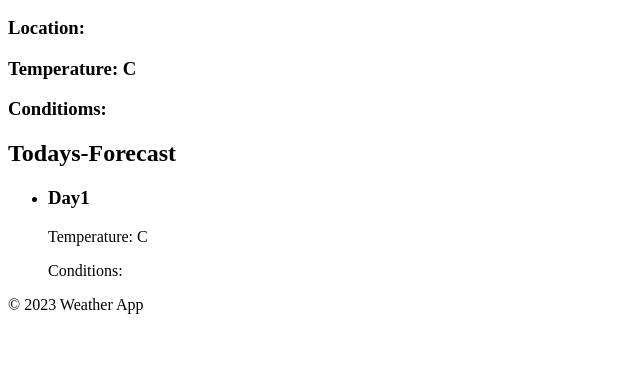
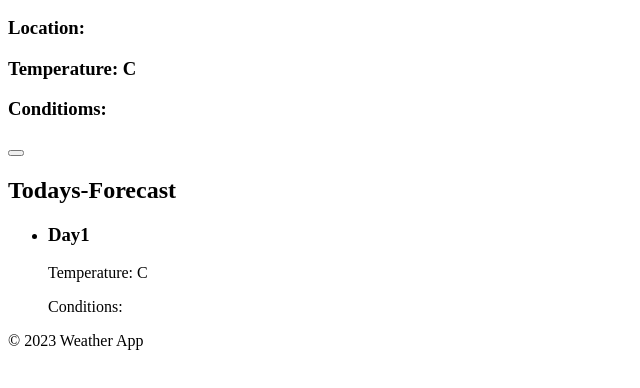
Before and after one commit to Keon24/Weather-App, a website: page index.html in a window 1280 px wide. Shown: the part 110-498 px from the top of the page, without its empty margins (0-640 px from the left). Drawn offline with Linux system fonts and the light colour scheme.

Commit message:
Add button to html

```diff
--- a/index.html
+++ b/index.html
@@ -23,6 +23,7 @@
             <h3>Conditioms: <span id="weather-conditions"> </span></h3>
           </div>
         </div>
+        <button id="update-weather-button" Update Weather></button>
       </section>
       <section class="forecast">
         <h2>Todays-Forecast</h2>
```
